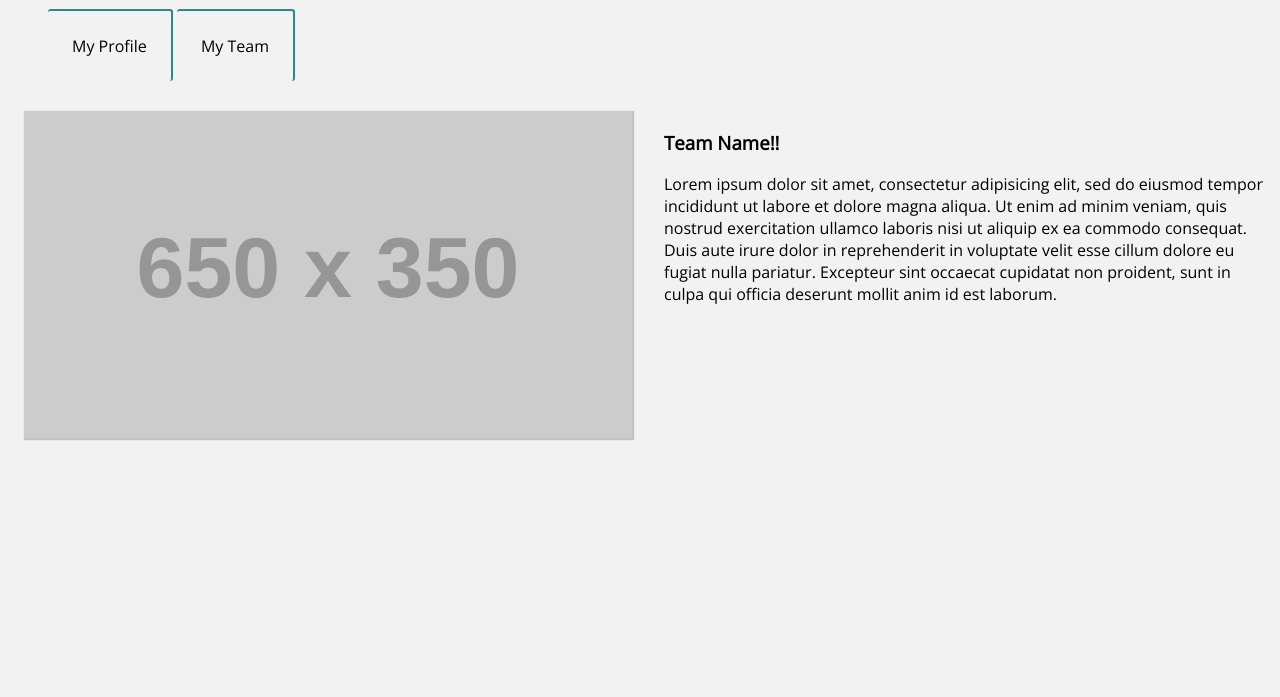
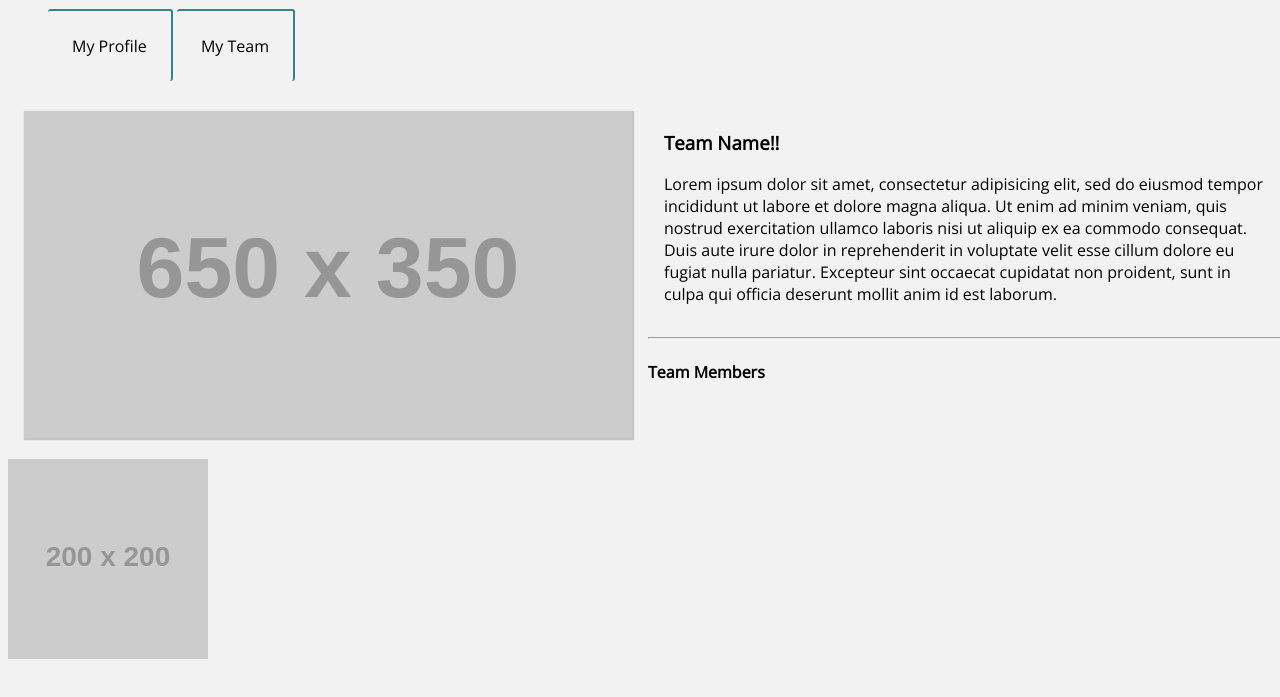
Before and after one commit to iameli/thomas-jonathan-fullstack-capstone, a website: page views/userpage.html in a window 1280 px wide. Shown: the part 101-798 px from the top of the page. Drawn offline with nearby package versions, Linux system fonts and the light colour scheme; placeholder pictures from the web are drawn by us.

Commit message:
adding team members content

```diff
--- a/views/userpage.html
+++ b/views/userpage.html
@@ -39,6 +39,18 @@
         <h3>Team Name!!</h3>
         <p>Lorem ipsum dolor sit amet, consectetur adipisicing elit, sed do eiusmod tempor incididunt ut labore et dolore magna aliqua. Ut enim ad minim veniam, quis nostrud exercitation ullamco laboris nisi ut aliquip ex ea commodo consequat. Duis aute irure dolor in reprehenderit in voluptate velit esse cillum dolore eu fugiat nulla pariatur. Excepteur sint occaecat cupidatat non proident, sunt in culpa qui officia deserunt mollit anim id est laborum.</p>
       </div>
+
+      <div class="row">
+        <hr>
+        <div class="team-members-content">
+            <h4>Team Members</h4>
+            <div class="team-member">
+              <div class="col-3">
+                <img class="team-member-thumb" src="http://placehold.it/200/200" alt="Team member image">
+              </div>
+            </div>
+        </div>
+      </div>
     </div>
 
   </body>
```
